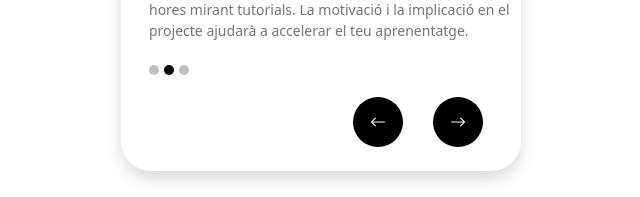
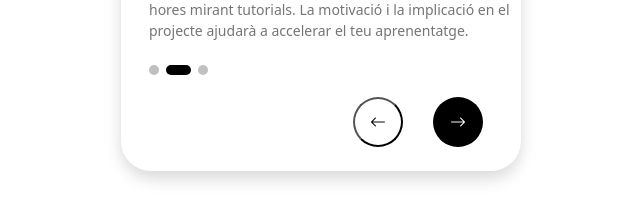
Before and after one commit to sergi-moliner/Onboarding-digital, an Angular app: page / in a window 1280 px wide. Both pictures are taken after a click on the button 777 px from the left and 791 px from the top of the page. Shown: the part 670-867 px from the top of the page, without its empty margins (319-959 px from the left). Built offline with nearby package versions, Linux system fonts and the light colour scheme.

Commit message:
revision css

```diff
--- a/src/app/escena/escena.component.css
+++ b/src/app/escena/escena.component.css
@@ -20,7 +20,7 @@ p {
   color: #757575;
 }
 
-.circular-button {
+.circular-button-right {
   background-color: black;
   border: none;
   border-radius: 50%;
@@ -29,7 +29,19 @@ p {
   float: right;
   margin-right: 30px;
 }
-.arrow {
+
+.circular-button-left{
+  background-color: white;
+  border-radius: 50%;
+  width: 50px;
+  height: 50px;
+  float: right;
+  margin-right: 30px;
+}
+.arrow-left {
+  color: black;
+}
+.arrow-right {
   color: white;
 }
 
@@ -43,11 +55,15 @@ ul li {
   height: 10px;
   border-radius: 50%;
   background-color: #c2bfbf;
-  margin-right: 5px;
+  margin-right: 7px;
 }
 
 ul li.active {
   background-color: black;
+  width: 25px;
+  height: 10px;
+  border-radius: 10px;
+  display: inline-block;
 }
 
 .disable-selec {
--- a/src/app/escena/escena.component.html
+++ b/src/app/escena/escena.component.html
@@ -15,11 +15,11 @@
         <li [class.active]="1 === currentStep" (click)="selectSlide(1)"></li>
         <li [class.active]="2 === currentStep" (click)="selectSlide(2)"></li>
       </ul>
-      <button type="button" class="circular-button mb-4" (click)='next()' [hidden]="currentStep === frases.length - 1">
-        <i class="bi bi-arrow-right arrow"></i>
+      <button type="button" class="circular-button-right mb-4" (click)='next()' [hidden]="currentStep === frases.length - 1">
+        <i class="bi bi-arrow-right arrow-right"></i>
       </button>
-      <button type="button" class="circular-button mb-4" (click)='prev()' [hidden]="currentStep === 0">
-        <i class="bi bi-arrow-left arrow"></i>
+      <button type="button" class="circular-button-left mb-4" (click)='prev()' [hidden]="currentStep === 0">
+        <i class="bi bi-arrow-left arrow-left"></i>
       </button>
     </div>
   </div>
```
